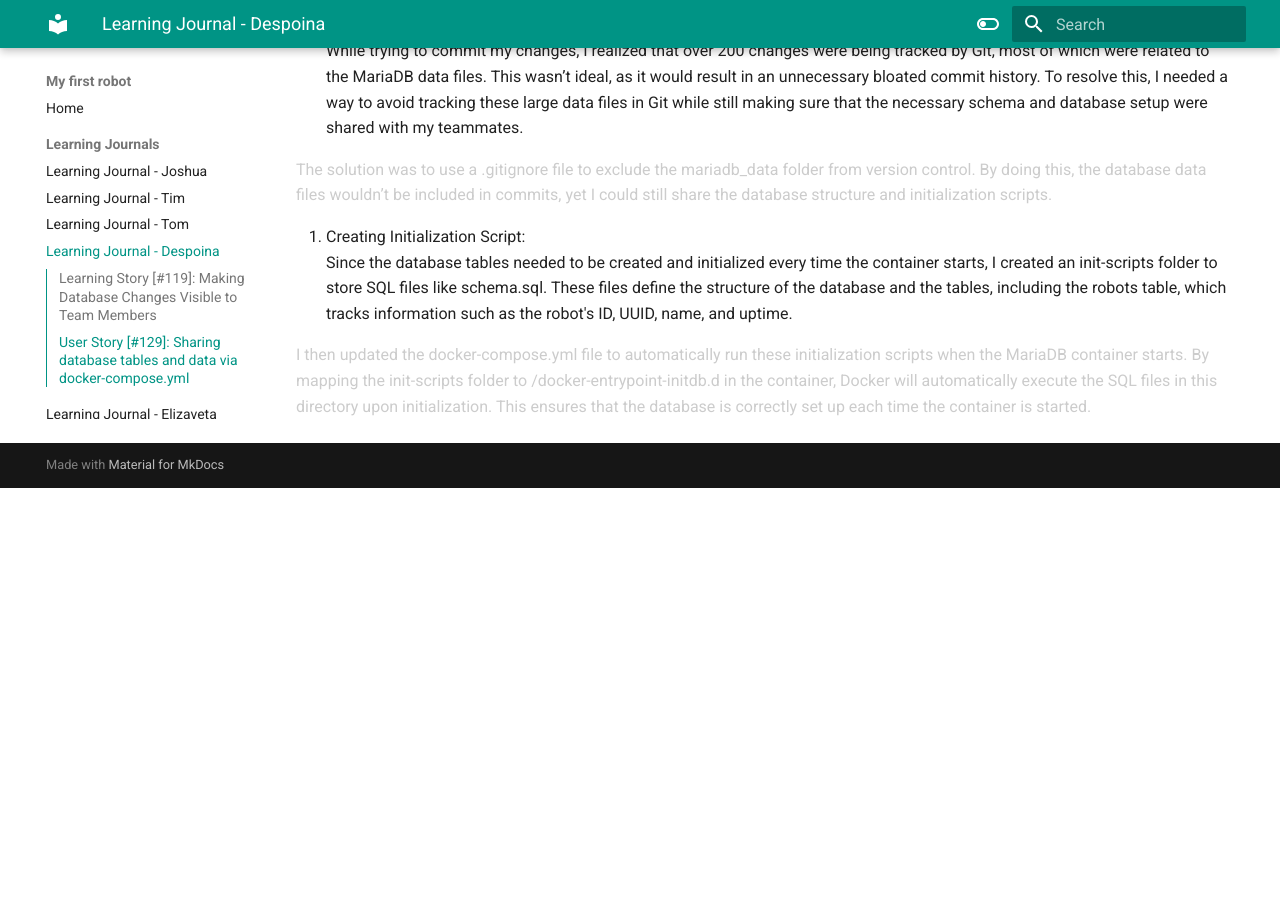
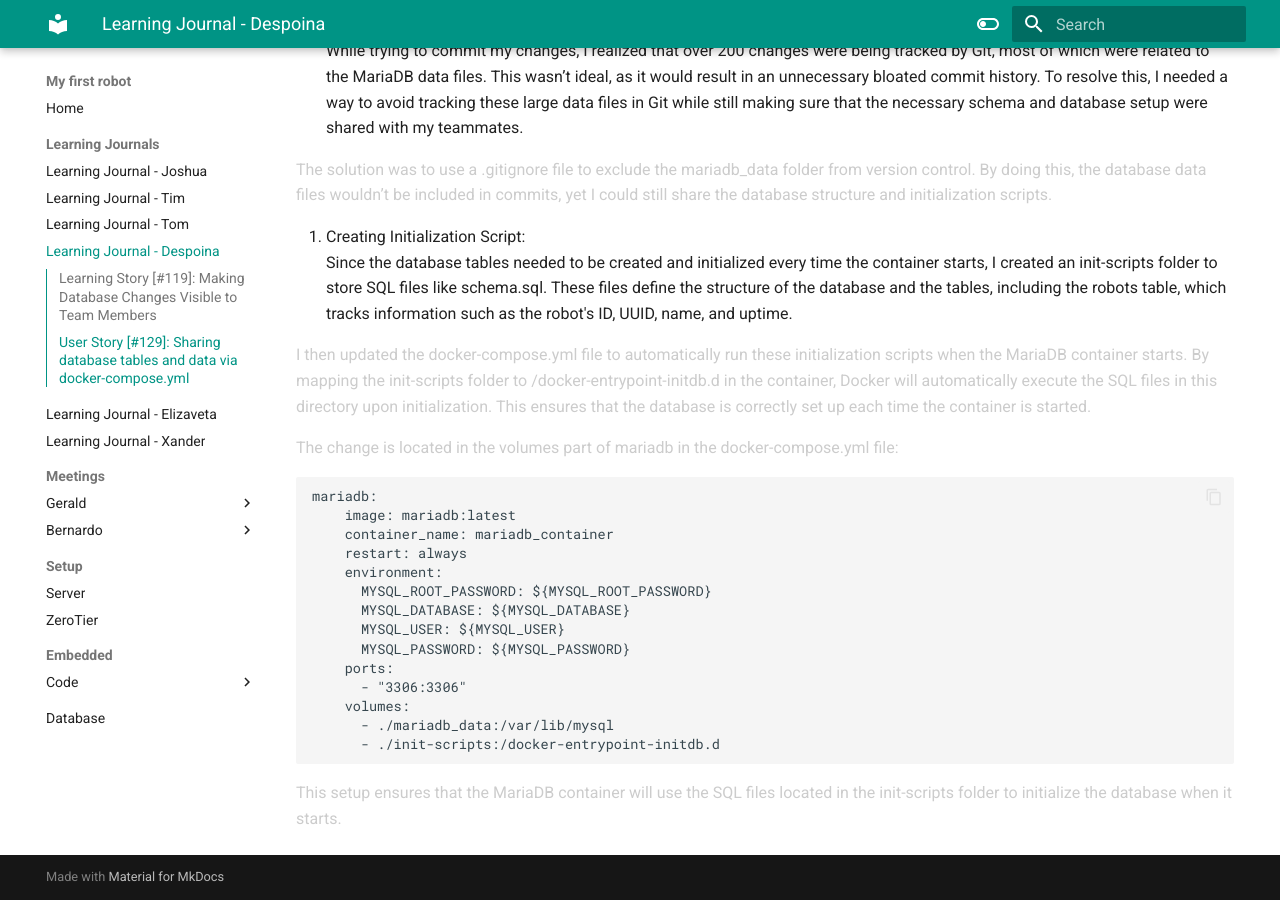
Before and after one commit to VioletHarmon2002/MyFirstRobot, an MkDocs documentation site: the page built from docs/Learning Journals/learning-journal-despoina.md, in a window 1280 px wide and 900 px high, scrolled down 1049 px. Built offline with MkDocs 1.6.1 and Material for MkDocs 9.7.7, drawn with Linux system fonts in a browser that asks for light colours; before the commit the page ends 1537 px from its top, so only the background shows below that.

Commit message:
Added: docker-compose.yml initialization changes

`````diff
--- a/docs/Learning Journals/learning-journal-despoina.md
+++ b/docs/Learning Journals/learning-journal-despoina.md
@@ -51,3 +51,23 @@ The solution was to use a .gitignore file to exclude the mariadb_data folder fro
 Since the database tables needed to be created and initialized every time the container starts, I created an init-scripts folder to store SQL files like schema.sql. These files define the structure of the database and the tables, including the robots table, which tracks information such as the robot's ID, UUID, name, and uptime.
 
 I then updated the docker-compose.yml file to automatically run these initialization scripts when the MariaDB container starts. By mapping the init-scripts folder to /docker-entrypoint-initdb.d in the container, Docker will automatically execute the SQL files in this directory upon initialization. This ensures that the database is correctly set up each time the container is started.
+
+The change is located in the volumes part of mariadb in the docker-compose.yml file:
+````
+mariadb:
+    image: mariadb:latest
+    container_name: mariadb_container
+    restart: always
+    environment:
+      MYSQL_ROOT_PASSWORD: ${MYSQL_ROOT_PASSWORD}
+      MYSQL_DATABASE: ${MYSQL_DATABASE}
+      MYSQL_USER: ${MYSQL_USER}
+      MYSQL_PASSWORD: ${MYSQL_PASSWORD}
+    ports:
+      - "3306:3306"
+    volumes:
+      - ./mariadb_data:/var/lib/mysql
+      - ./init-scripts:/docker-entrypoint-initdb.d
+````
+
+This setup ensures that the MariaDB container will use the SQL files located in the init-scripts folder to initialize the database when it starts.
`````
